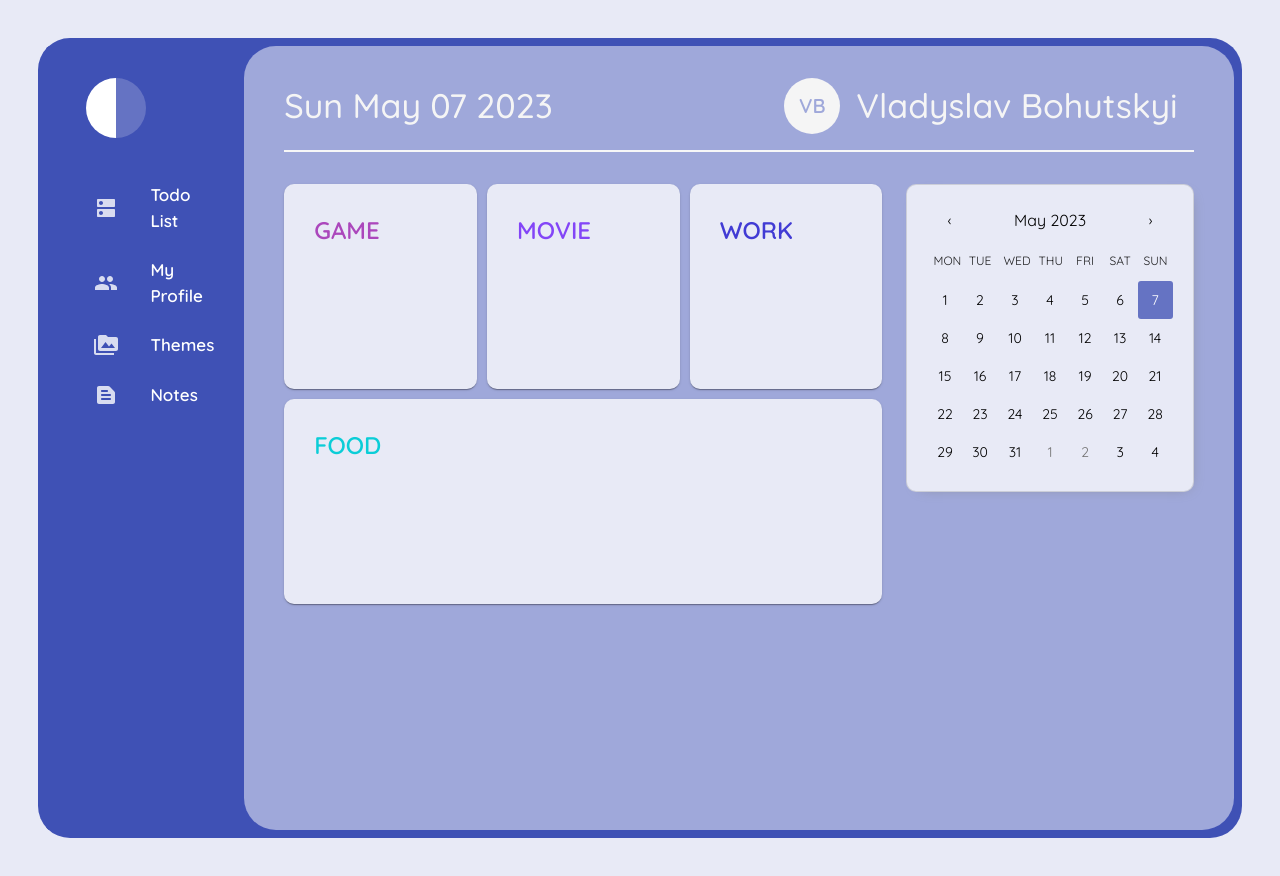
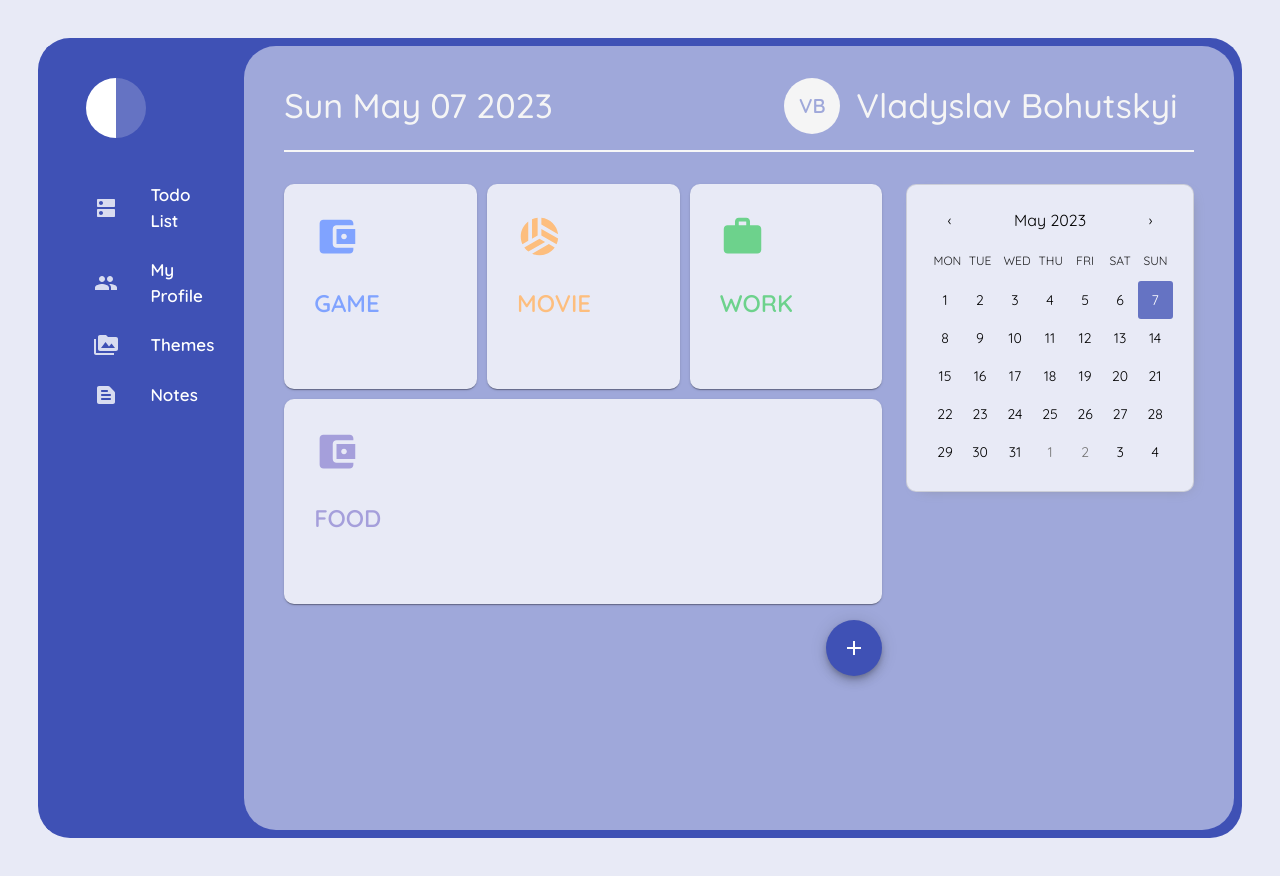
Before and after one commit to VladyslavBohutskyi/task_sheduler, a React (Create React App) app: page /notes in a window 1280 px wide. Built offline with nearby package versions, Linux system fonts and the light colour scheme.

Commit message:
add category

```diff
--- a/package.json
+++ b/package.json
@@ -15,6 +15,7 @@
     "@types/node": "^16.18.25",
     "@types/react": "^18.2.0",
     "@types/react-dom": "^18.2.1",
+    "material-ui-popup-state": "^5.0.9",
     "mobx-react": "^7.6.0",
     "react": "^18.2.0",
     "react-calendar": "^4.2.1",
--- /dev/null
+++ b/src/modules/notes/components/add-category.tsx
@@ -0,0 +1,57 @@
+import { Add } from "@mui/icons-material"
+import { Box, Button, Dialog, DialogActions, DialogContent, DialogTitle, Fab, Menu, MenuItem, Stack, TextField, } from "@mui/material"
+import { useState } from "react"
+import PopupState, { bindTrigger, bindPopover } from 'material-ui-popup-state';
+import Popover from '@mui/material/Popover';
+
+
+const AddCategory = () => {
+  const [open, setOpen] = useState(false)
+
+
+
+  return (
+    <>
+      <Box
+        display={'flex'} justifyContent={'flex-end'} mt={2}
+        onClick={() => setOpen(true)}
+      >
+        <Fab color="primary" aria-label='add'>
+          <Add />
+        </Fab>
+      </Box>
+      <Dialog open={open} onClose={() => setOpen(false)} fullWidth maxWidth={'sm'}
+      >
+        <DialogTitle>
+          Create new category
+        </DialogTitle>
+        <DialogContent>
+          <TextField fullWidth label={'Add Category'} margin='dense' />
+        </DialogContent>
+        <DialogActions sx={{ p: '0 24px', pb: '20px', justifyContent: 'space-between' }}>
+          <Stack direction={'row'}>
+            <PopupState variant="popover" popupId="popup-color-menu">
+              {(popupState) => (
+                <>
+                  <Button variant="contained" {...bindTrigger(popupState)}>
+                    Open Popover
+                  </Button>
+                  <Menu
+                  {...bindPopover(popupState)}
+                  >
+                    <MenuItem>1</MenuItem>
+                    <MenuItem>2</MenuItem>
+                    <MenuItem>3</MenuItem>
+                  </Menu>
+                </>
+              )}
+            </PopupState>
+          </Stack>
+        </DialogActions>
+      </Dialog>
+    </>
+  )
+}
+
+
+export default AddCategory
--- a/src/modules/notes/components/category.tsx
+++ b/src/modules/notes/components/category.tsx
@@ -1,12 +1,18 @@
-import { Typography } from "@mui/material"
+import { SvgIcon, Typography } from "@mui/material"
 import { ICategory } from "../models"
+import IconsArray from "./icons"
+import Colors from "./colors"
 
-const CategoryNotes = ({name, color}: ICategory) => {
+
+const CategoryNotes = ({ name, color, icon }: ICategory) => {
   return (
     <>
-    <Typography color={color} variant={'h5'} textTransform={'uppercase'} fontWeight={'600'}>
-      {name}
-    </Typography>
+      <SvgIcon sx={{color: Colors[color], fontSize: '45px', mb: 3, }}>
+        {IconsArray[icon]}
+      </SvgIcon>
+      <Typography color={Colors[color]} variant={'h5'} textTransform={'uppercase'} fontWeight={'600'}>
+        {name}
+      </Typography>
 
     </>
   )
--- /dev/null
+++ b/src/modules/notes/components/colors.tsx
@@ -0,0 +1,9 @@
+const Colors = [
+  '#80A3FF',
+  '#FDBE7E',
+  '#F9A090',
+  '#6DD28C',
+  '#A59FDB'
+]
+
+export default Colors
--- /dev/null
+++ b/src/modules/notes/components/icons.tsx
@@ -0,0 +1,37 @@
+import React from "react";
+import AutoStoriesIcon from '@mui/icons-material/AutoStories';
+import AccountBalanceWalletIcon from '@mui/icons-material/AccountBalanceWallet';
+import WorkIcon from '@mui/icons-material/Work';
+import LocalLibraryIcon from '@mui/icons-material/LocalLibrary';
+import SportsVolleyballIcon from '@mui/icons-material/SportsVolleyball';
+import StoreMallDirectoryIcon from '@mui/icons-material/StoreMallDirectory';
+import AirlineSeatIndividualSuiteIcon from '@mui/icons-material/AirlineSeatIndividualSuite';
+import ChildCareIcon from '@mui/icons-material/ChildCare';
+import ChildFriendlyIcon from '@mui/icons-material/ChildFriendly';
+import FavoriteIcon from '@mui/icons-material/Favorite';
+import FlightIcon from '@mui/icons-material/Flight';
+import OndemandVideoIcon from '@mui/icons-material/OndemandVideo';
+import VideogameAssetIcon from '@mui/icons-material/VideogameAsset';
+import {AccountBalanceWallet} from "@mui/icons-material";
+import LibraryMusicIcon from '@mui/icons-material/LibraryMusic';
+
+
+ const IconsArray: React.ReactNode[] = [
+     <AutoStoriesIcon />,
+     <AccountBalanceWalletIcon />,
+     <WorkIcon />,
+     <AccountBalanceWallet />,
+     <LocalLibraryIcon />,
+     <LibraryMusicIcon />,
+     <SportsVolleyballIcon />,
+     <StoreMallDirectoryIcon />,
+     <AirlineSeatIndividualSuiteIcon />,
+     <ChildFriendlyIcon />,
+     <ChildCareIcon />,
+     <FavoriteIcon />,
+     <FlightIcon />,
+     <OndemandVideoIcon />,
+     <VideogameAssetIcon />
+]
+
+export default IconsArray
--- a/src/modules/notes/index.tsx
+++ b/src/modules/notes/index.tsx
@@ -6,40 +6,32 @@ import { ICategory } from "./models";
 import { useId } from "react";
 import { NavLink } from "react-router-dom";
 import CategoryNotes from "./components/category";
+import AddCategory from "./components/add-category";
 
 
 const Notes = observer(() => {
   let testId = useId()
   return (
+    <>
       <Box display={'flex'} flexWrap={'wrap'} m={'-5px'}>
         {
           notesStore.notesArray.map((e: ICategory) => (
             <Paper key={useId()}
-              sx={{
-                flexBasis: 'calc(33% - 10px)',
-                position: 'relative',
-                minHeight: '205px',
-                m: '5px',
-                flexGrow: '1',
-                cursor: 'pointer',
-                borderRadius: '10px',
-              }}
+              sx={{ flexBasis: 'calc(33% - 10px)', position: 'relative', minHeight: '205px', m: '5px', flexGrow: '1', cursor: 'pointer', borderRadius: '10px', }}
             >
               <NavLink
                 to={`./${e.categoryUrl}`}
-                style={{
-                  position: 'absolute',
-                  width: '100%',
-                  height: '100%',
-                  padding: '30px',
-                }}
+                style={{ position: 'absolute', width: '100%', height: '100%', padding: '30px' }}
               >
-                <CategoryNotes  name={e.name} color={e.color} />
+                <CategoryNotes name={e.name} color={e.color} icon={e.icon} />
               </NavLink>
             </Paper>
           ))
         }
       </Box>
+      <AddCategory />
+
+    </>
   )
 })
 
--- a/src/modules/notes/models.ts
+++ b/src/modules/notes/models.ts
@@ -1,5 +1,6 @@
 export interface ICategory {
+  icon: number,
   categoryUrl?: string,
   name: string,
-  color: string
+  color: number,
 }
--- a/src/modules/notes/note.tsx
+++ b/src/modules/notes/note.tsx
@@ -1,6 +1,7 @@
 import { useParams } from "react-router-dom"
 import { notesStore } from "../../store/notes";
 import { Box, Paper, Typography } from "@mui/material";
+import Colors from "./components/colors";
 
 const Note = () => {
   const { noteCategory } = useParams()
@@ -8,16 +9,14 @@ const Note = () => {
   const curentCategory = notesStore.notesArray[categoryIndex]
 
   return (
-    <>
       <Paper variant={'outlined'} square={true}
         sx={{ p: '22px', borderRadius: '10px', boxShadow: `4px 4xp 14px -10px ${curentCategory.color}` }} >
         <Box display={'flex'} alignItems={'center'} mb={2}>
-          <Typography color={curentCategory.color} variant={'h5'} textTransform={'uppercase'} fontWeight={'600'}>
+          <Typography color={Colors[curentCategory.color]} variant={'h5'} textTransform={'uppercase'} fontWeight={'600'}>
             {curentCategory.name}
           </Typography>
         </Box>
       </Paper>
-    </>
   )
 }
 
--- a/src/store/notes.ts
+++ b/src/store/notes.ts
@@ -2,6 +2,7 @@ import { makeAutoObservable } from "mobx"
 import { toJS } from "mobx"
 import { ICategory } from "../modules/notes/models"
 import { purple } from "@mui/material/colors"
+
 
 class NoteStore {
   constructor() {
@@ -10,24 +11,28 @@ class NoteStore {
 
   notesArray: ICategory[] = [
     {
+      icon: 3,
       categoryUrl: 'game',
       name: 'Game',
-      color: purple[400],
+      color: 0,
     },
     {
+      icon: 6,
       categoryUrl: 'my-movie',
       name: 'Movie',
-      color: '#8345F7',
+      color: 1,
     },
     {
+      icon: 2,
       categoryUrl: 'work',
       name: 'Work',
-      color: '#413BD4',
+      color: 3,
     },
     {
+      icon: 1,
       categoryUrl: 'food',
       name: 'Food',
-      color: '#0BCDD7',
+      color: 4,
     },
   ]
 
```
Also changed, not shown: 1 other file (tests, documents, lock files or other folders). Lines whose indentation alone changed are shown as unchanged.
